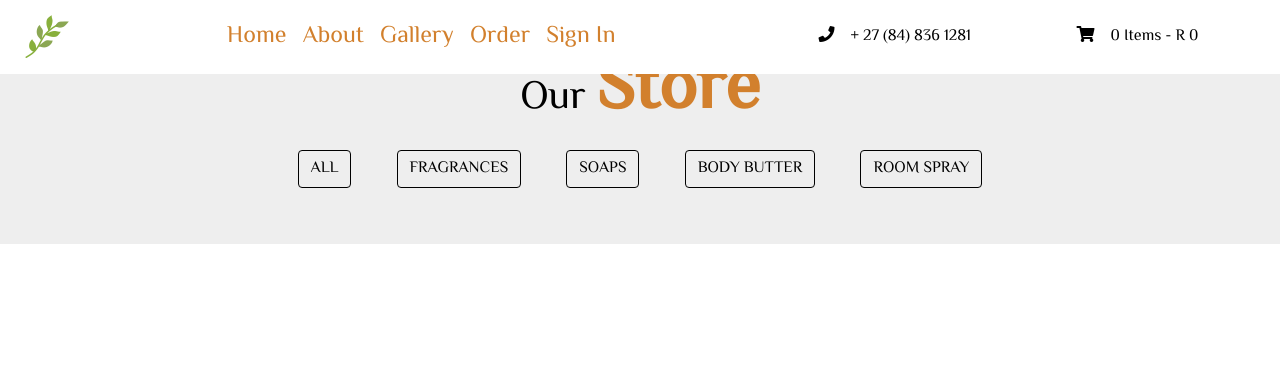
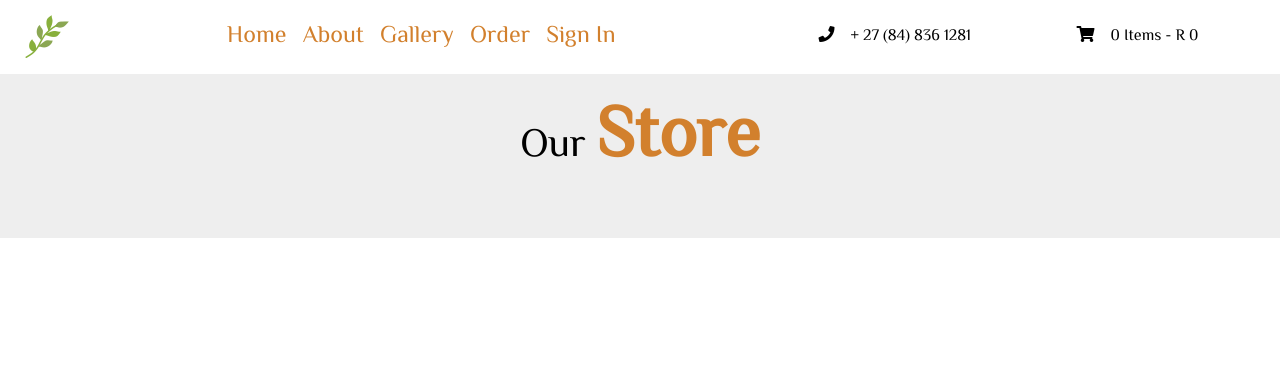
Before and after one commit to katrina-mathebula/onlineStorePhp, a PHP site: page /gallery.php in a window 1280 px wide. Shown: the top 374 px of the page. Run offline with PHP 8.4, Linux system fonts and the light colour scheme; data that the repository does not hold is empty.

Commit message:
image placement

```diff
--- a/gallery.php
+++ b/gallery.php
@@ -185,7 +185,8 @@ $products = mysqli_fetch_all($result,MYSQLI_ASSOC);
 
         </header>
 
-
+  <br>
+    <br>
 
 <!-- store section -->
     <section id="store" class="store py-5">
@@ -195,16 +196,6 @@ $products = mysqli_fetch_all($result,MYSQLI_ASSOC);
         <div class="col-10 mx-auto col-sm-6 text-center">
         <h1 class="text-capitalize">our <strong class="banner-title">store</strong></h1>
         </div>
-        </div>
-<!-- filter buttons -->
-        <div class="row">
-            <div class="col-lg-8 mx-auto d-flex justify-content-around sortBtn flex-wrap">
-                <a href="#store" class="btn btn-black text-uppercase filter-btn m-2" data-filter="all">all</a>
-                <a href="#store" class="btn btn-black text-uppercase filter-btn m-2" data-filter="all">fragrances</a>
-                <a href="#order" class="btn btn-black text-uppercase filter-btn m-2" data-filter="all">soaps</a>
-                <a href="#order" class="btn btn-black text-uppercase filter-btn m-2" data-filter="all">body butter</a>
-                <a href="#order" class="btn btn-black text-uppercase filter-btn m-2" data-filter="all">room spray</a>
-            </div>
         </div>
 
 <!-- store items -->
```
